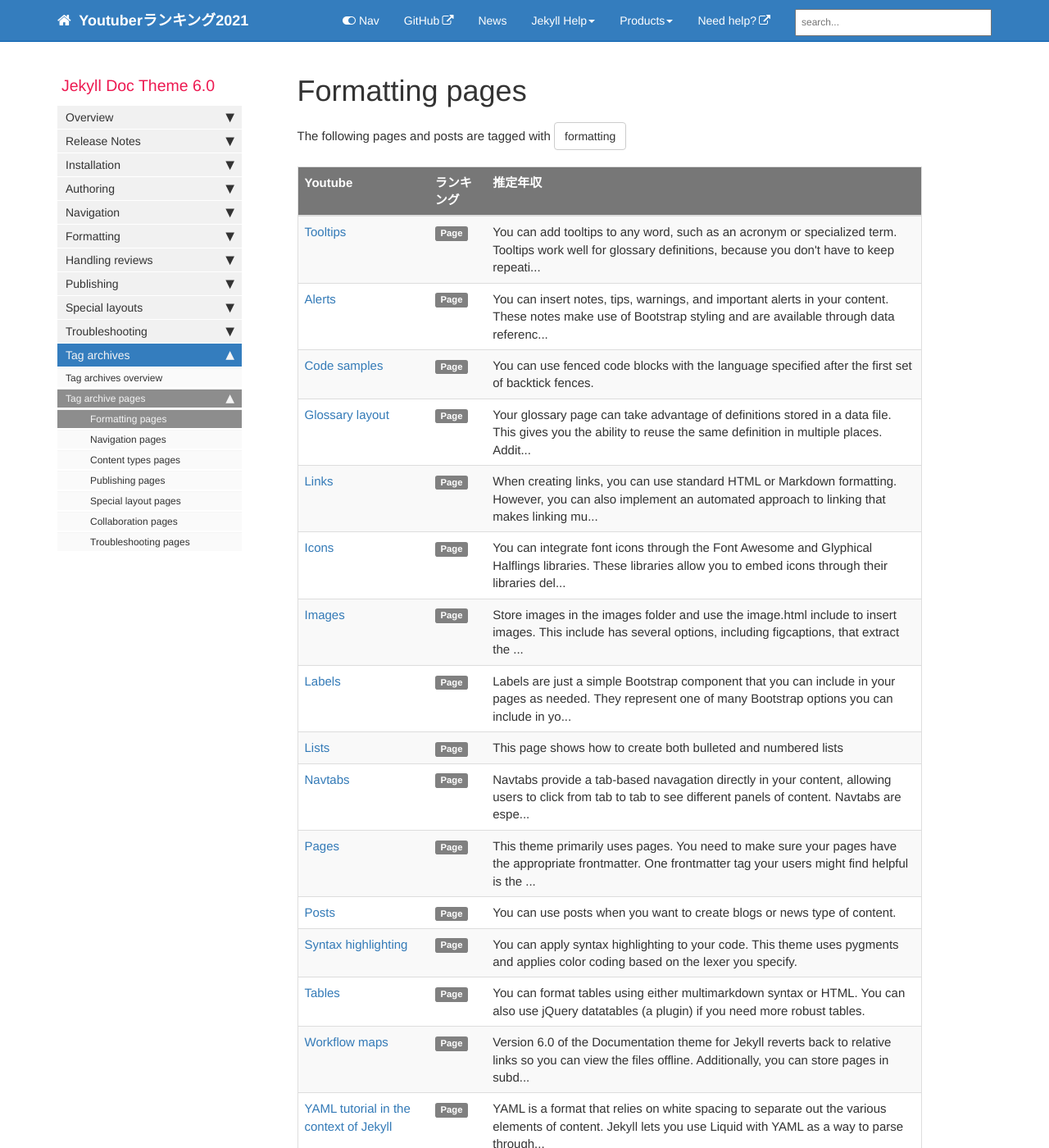
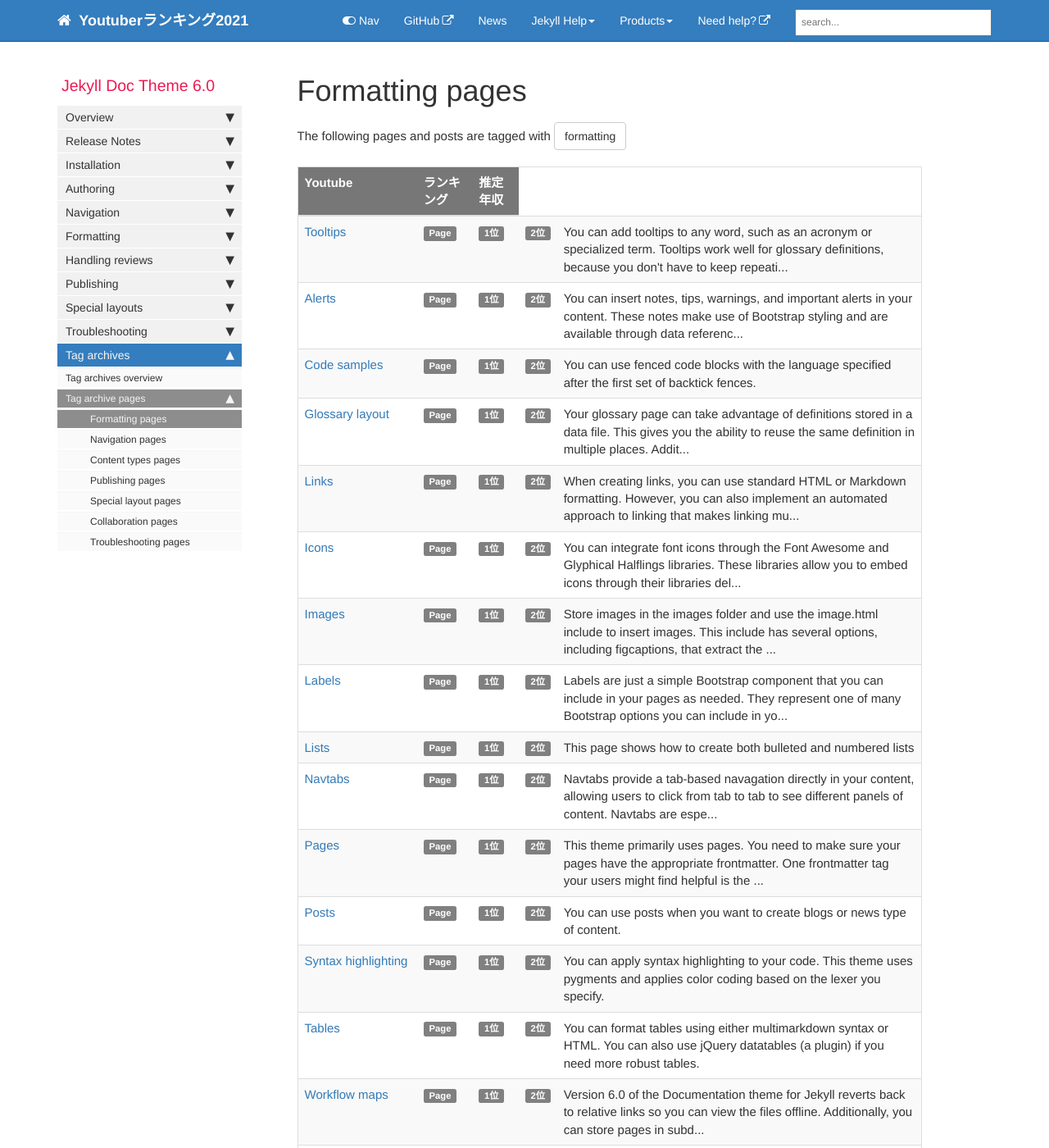
Before and after one commit to takagotch/page482, a Jekyll site: the page built from pages/tags/tag_formatting.md, in a window 1280 px wide and 1400 px high. Shown: the whole window at 82% size. Built offline with Jekyll 4.4.1, drawn with Linux system fonts in a browser that asks for light colours; comment, search, counter and statistics services are not loaded.

Commit message:
Update taglogic.html

```diff
--- a/_includes/taglogic.html
+++ b/_includes/taglogic.html
@@ -8,6 +8,9 @@
 
         <tr><td><a href="{{ page.url | remove: "/" }}">{{page.title}}</a></td>
             <td><span class="label label-default">Page</span></td>
+            <td><span class="label label-default">1位</span></td>
+            <td><span class="label label-default">2位</span></td>
+
           <td>{% if page.summary %} {{ page.summary | strip_html | strip_newlines | truncate: 160 }} {% else %} {{ page.content | truncatewords: 50 | strip_html }} {% endif %}</td>
         </tr>
         {% endif %}
```
